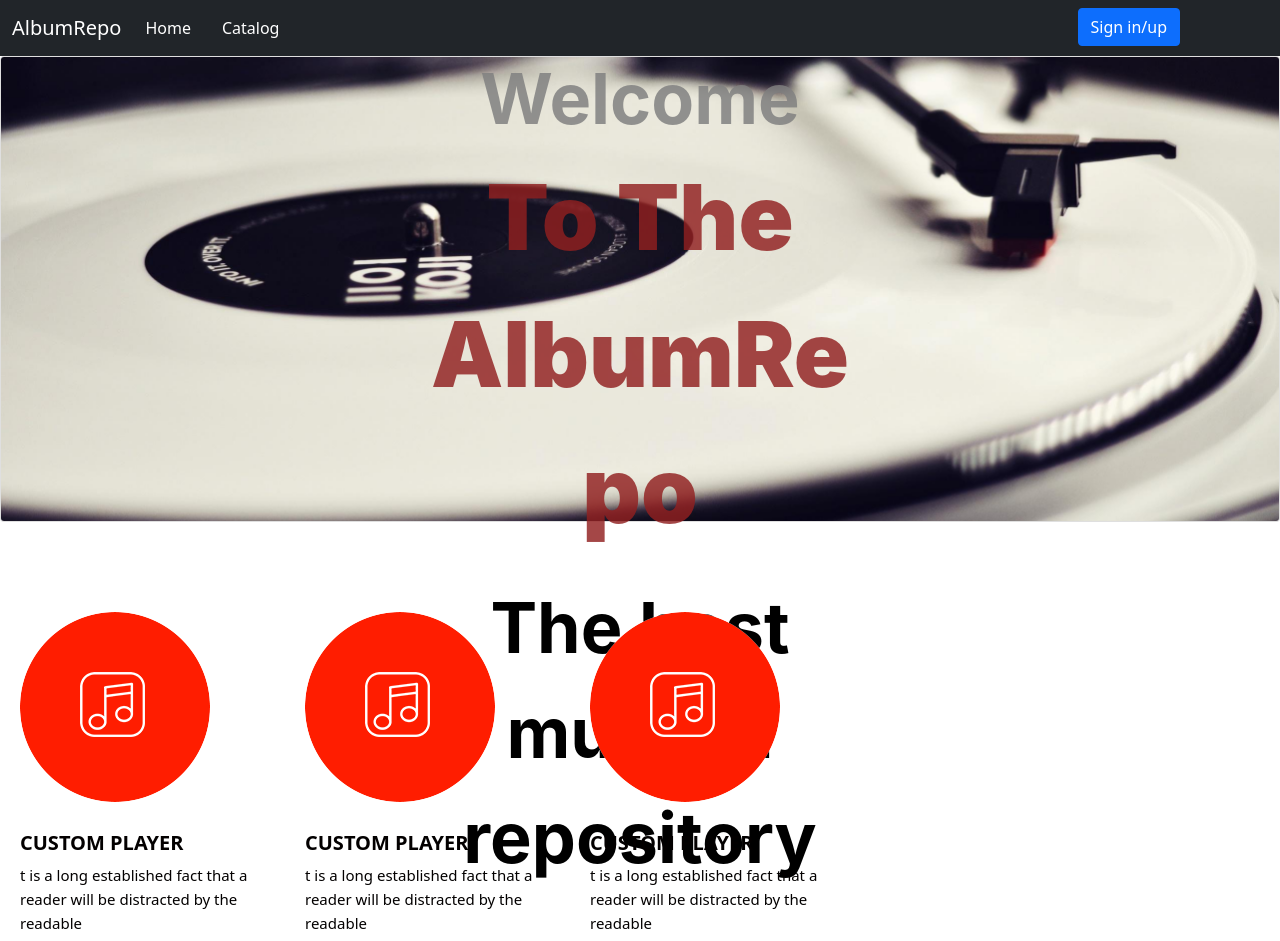
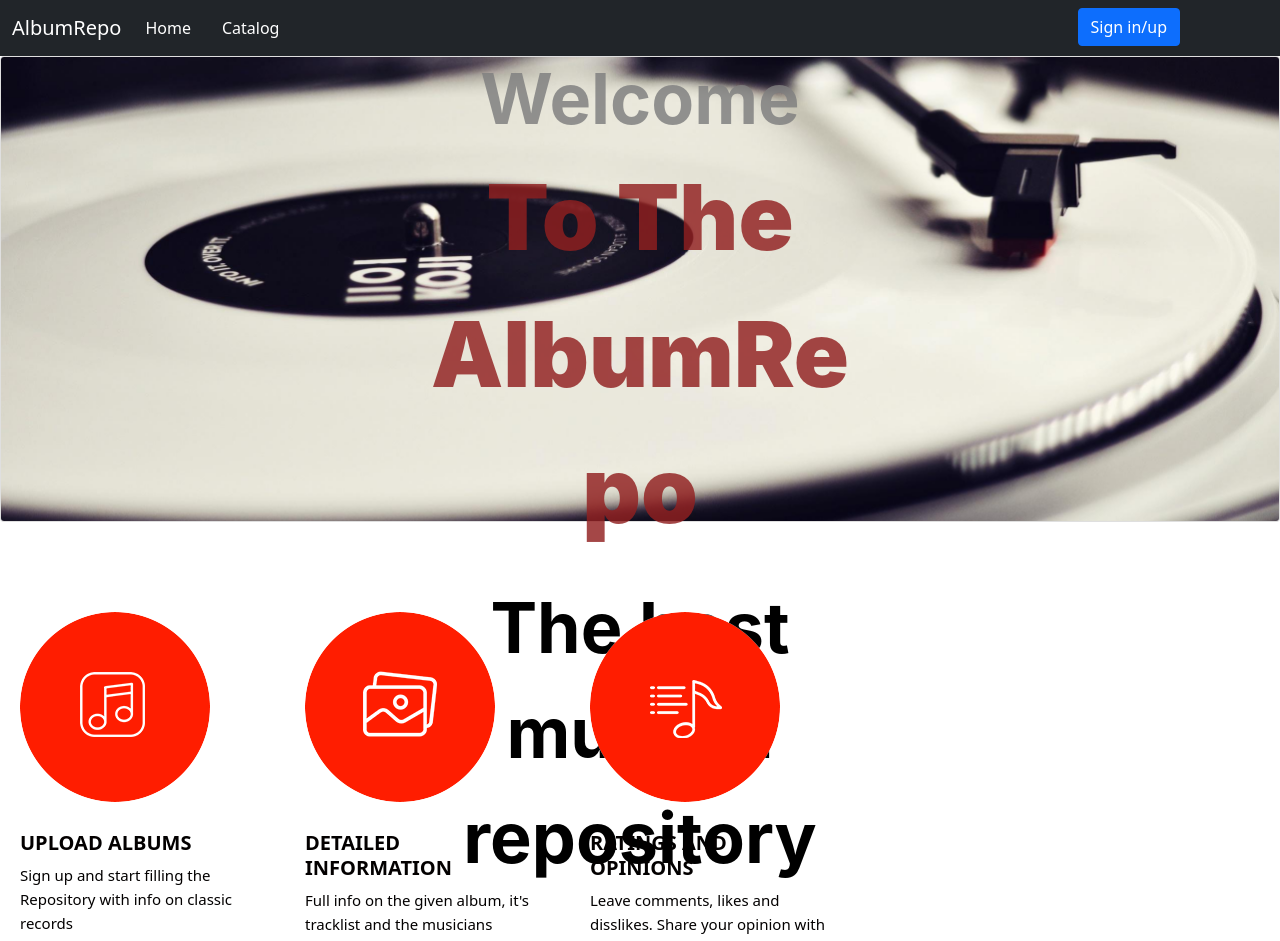
Before and after one commit to GeorgiHadzhiev/AlbumRepo, a React (Create React App) app: page / in a window 1280 px wide. Shown: the top 941 px of the page. Built offline with nearby package versions, Linux system fonts and the light colour scheme.

Commit message:
Changed the text on the ourServices component

```diff
--- a/src/components/OurServices/OurServices.js
+++ b/src/components/OurServices/OurServices.js
@@ -10,22 +10,22 @@ export default function OurServices(){
                     <div className={styles.serviceBox}>
                         <div className={styles.forBox}>
                             <i><img src="icons/icon1.png" alt="icon" className={styles.servicePic}/></i>
-                            <h3 className={styles.serviceTitle}>Custom Player</h3>
-                            <p className={styles.serviceText}>t is a long established fact that a reader will be distracted by the readable </p>
+                            <h3 className={styles.serviceTitle}>Upload Albums</h3>
+                            <p className={styles.serviceText}>Sign up and start filling the Repository with info on classic records</p>
                         </div>
                     </div>
                     <div className={styles.serviceBox}>
                         <div className={styles.forBox}>
-                            <i><img src="icons/icon1.png" alt="icon" className={styles.servicePic}/></i>
-                            <h3 className={styles.serviceTitle}>Custom Player</h3>
-                            <p className={styles.serviceText}>t is a long established fact that a reader will be distracted by the readable </p>
+                            <i><img src="icons/icon4.png" alt="icon" className={styles.servicePic}/></i>
+                            <h3 className={styles.serviceTitle}>Detailed Information</h3>
+                            <p className={styles.serviceText}>Full info on the given album, it's tracklist and the musicians</p>
                         </div>
                     </div>
                     <div className={styles.serviceBox}>
                         <div className={styles.forBox}>
-                            <i><img src="icons/icon1.png" alt="icon" className={styles.servicePic}/></i>
-                            <h3 className={styles.serviceTitle}>Custom Player</h3>
-                            <p className={styles.serviceText}>t is a long established fact that a reader will be distracted by the readable </p>
+                            <i><img src="icons/icon3.png" alt="icon" className={styles.servicePic}/></i>
+                            <h3 className={styles.serviceTitle}>Ratings And Opinions</h3>
+                            <p className={styles.serviceText}>Leave comments, likes and disslikes. Share your opinion with the rest of the community</p>
                         </div>
                     </div>
 
```
Also changed, not shown: public/images/banner2.jpg (deleted).
